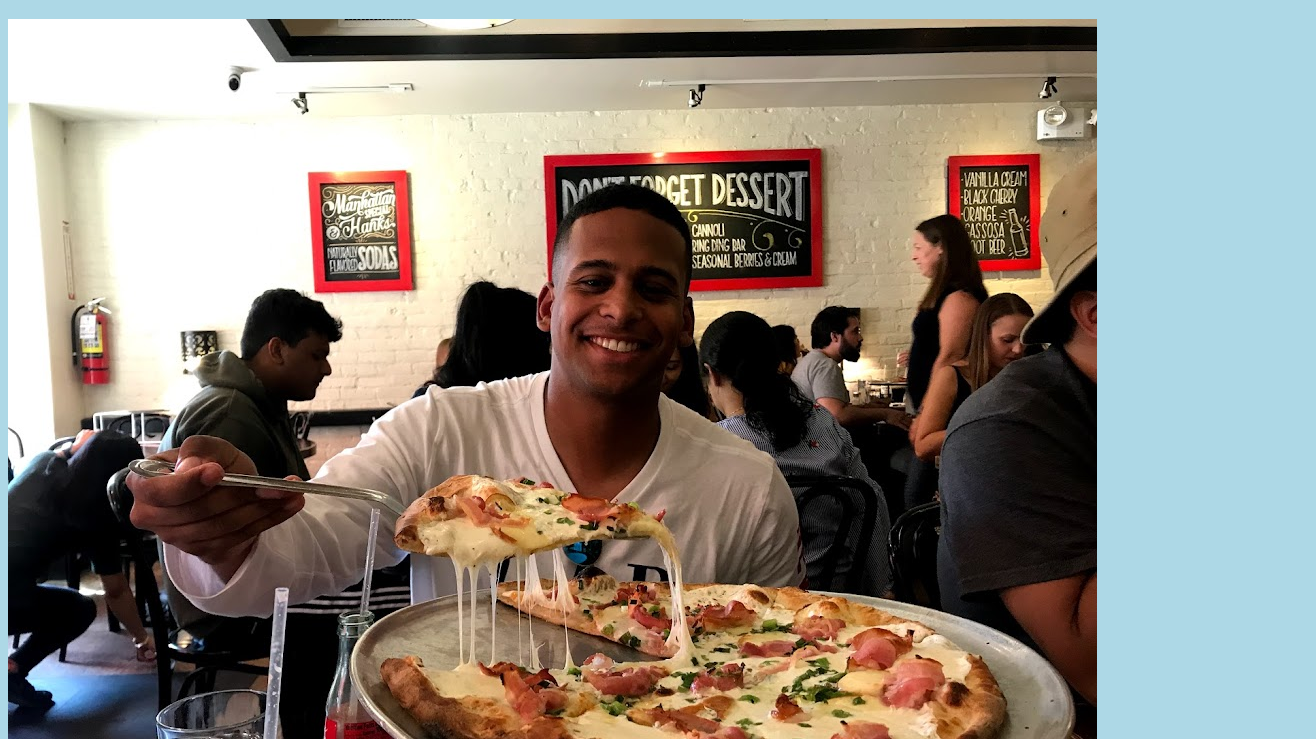
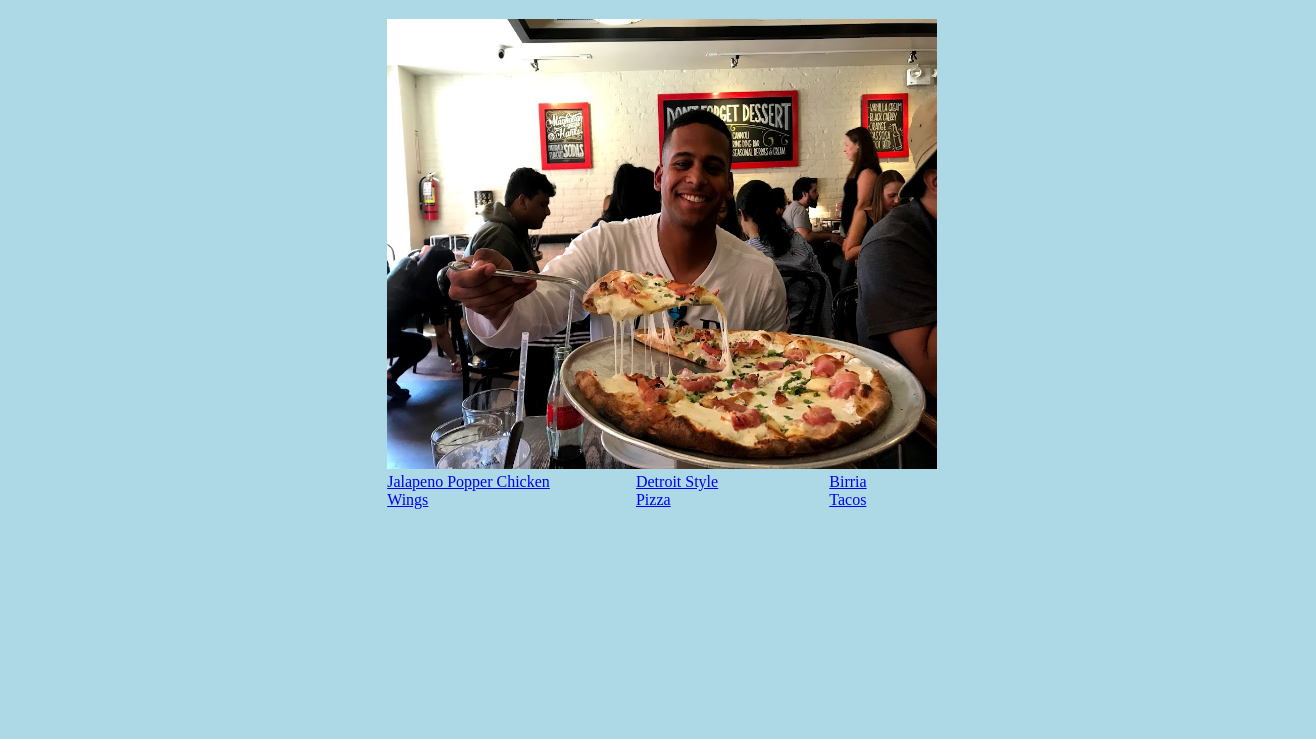
Before and after one commit to kingdallas24/My-Recipes, a plain HTML site: page index.html in a window 1280 px wide. Shown: the part 61-800 px from the top of the page, 1316 px wide, since content can reach past the window. Drawn offline with Linux system fonts and the light colour scheme.

Commit message:
Add color, align image and text to main page

```diff
--- a/index.html
+++ b/index.html
@@ -11,15 +11,17 @@
 <link href="https://fonts.googleapis.com/css2?family=Oswald:wght@700&display=swap" rel="stylesheet">
 
 
+
 </head>
 <body>
     <h1 class="header">Miles Recipes</h1>
     <img src="/img/me.jpeg"alt="Me eating pizza" class="me">
 
-        <div><a href="/recipes/chicken.html">Jalapeno Popper Chicken Wings</a></div>
-        <div><a href="/recipes/pizza.html">Detroit Style Pizza</a></div>
-        <div><a href="/recipes/tacos.html">Birria Tacos</a></div>
-
+    <div class="menu">
+        <div class="chicken"><a href="/recipes/chicken.html">Jalapeno Popper Chicken Wings</a></div>
+        <div class="pizza"><a href="/recipes/pizza.html">Detroit Style Pizza</a></div>
+        <div class="tacos"><a href="/recipes/tacos.html">Birria Tacos</a></div>
+    </div>
 
 
 
--- a/styles.css
+++ b/styles.css
@@ -8,3 +8,30 @@ text-align: center;
 body {
     background-color: lightblue;
 }
+
+img {
+    width: 550px;
+    height: 450px;
+    margin-left: 30%;
+    margin-right: 30%;
+
+}
+
+.menu {
+    margin-left: 30%;
+    margin-right: 30%;
+    display: inline-flex;
+}
+
+.chicken {
+    margin-right: 5px;
+}
+
+.pizza {
+    margin-right: 75px;
+    margin-left: 75px;
+}
+
+.tacos {
+    margin-left:20px;
+}
```
Also changed, not shown: recipes/chicken.html (+1 -0 lines).
